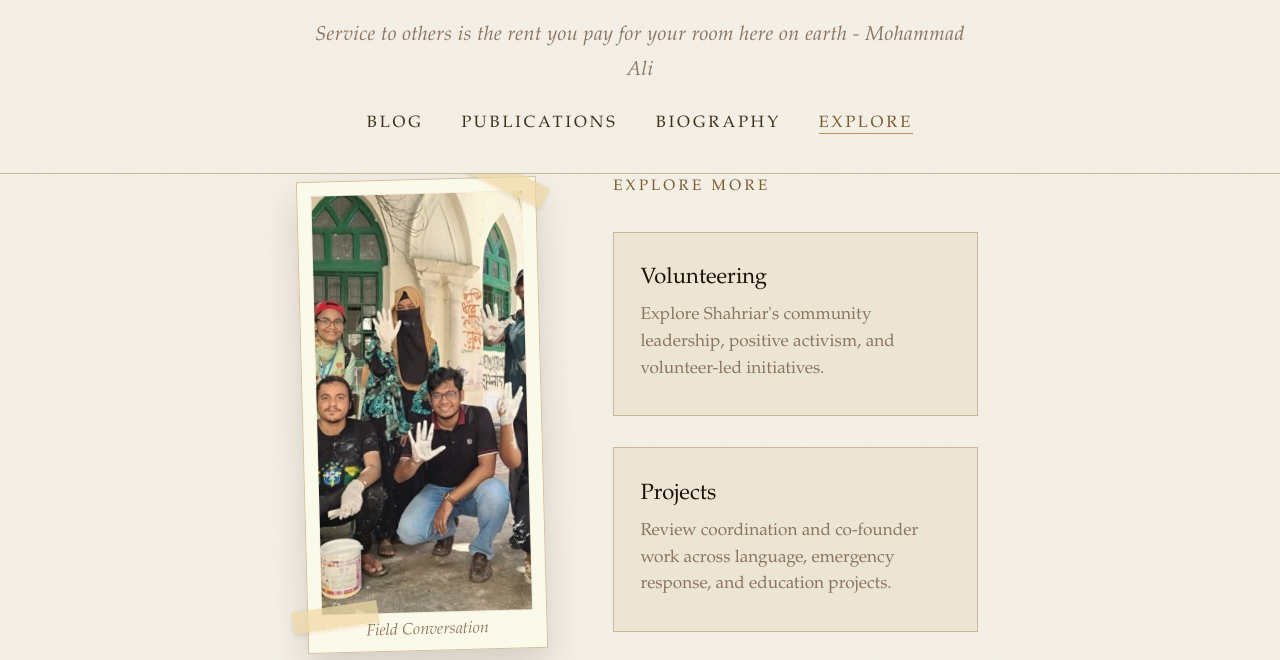
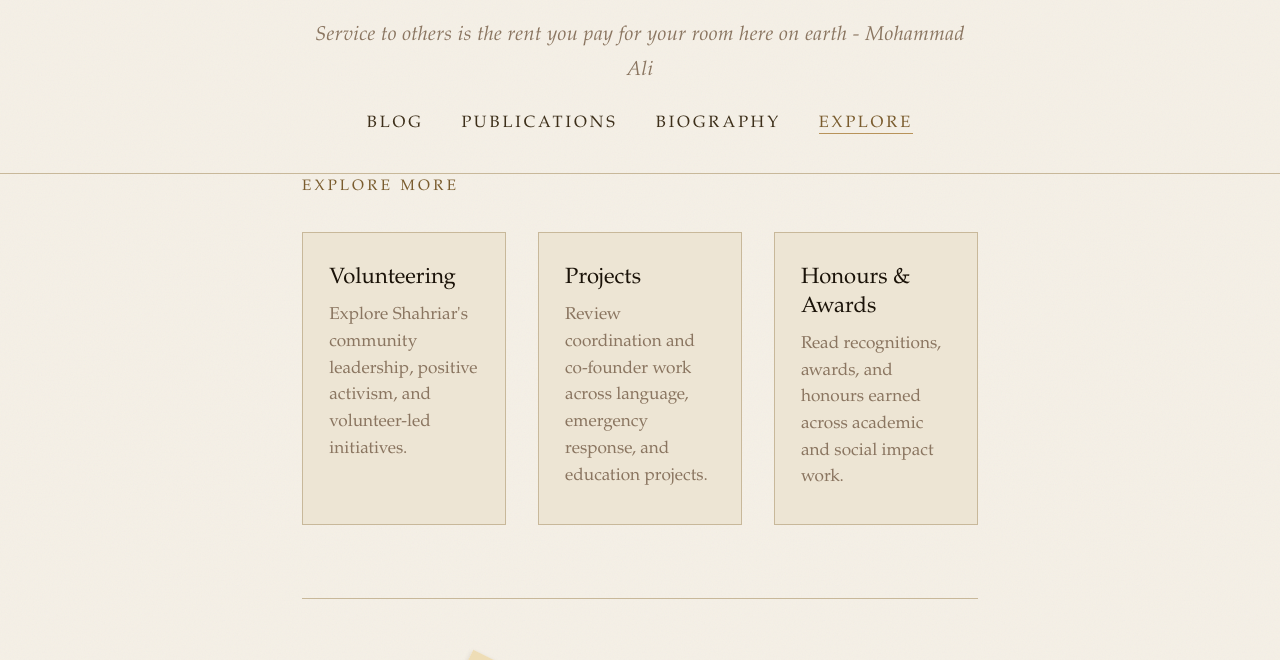
Before and after one commit to shahriarkfahim-sys/fahim-portfolio, a website built with Vite: page explore.html in a window 1280 px wide. Shown: the part 85-745 px from the top of the page. Built offline with nearby package versions, Linux system fonts and the light colour scheme.

Commit message:
Fixed Layout

```diff
--- a/explore.html
+++ b/explore.html
@@ -7,14 +7,23 @@
   <link rel="stylesheet" href="style.css">
   <style>
     /* ── Photo Memories ── */
+    .explore-shell {
+      max-width: 1120px;
+      padding-top: 4rem;
+      padding-bottom: 4rem;
+    }
+
     .explore-layout {
-      max-width: 1120px;
       display: grid;
       grid-template-columns: minmax(190px, 260px) minmax(0, 1fr);
       gap: clamp(1.75rem, 4vw, 3rem);
       align-items: start;
-      padding-top: 4rem;
-      padding-bottom: 4rem;
+    }
+
+    .explore-intro {
+      padding-bottom: 3.5rem;
+      margin-bottom: 3.5rem;
+      border-bottom: 1px solid var(--rule);
     }
 
     .explore-photo-rail {
@@ -278,7 +287,26 @@
 </header>
 
 <main style="padding-top: 0;">
-  <div class="container explore-layout">
+  <div class="container explore-shell">
+    <section class="explore-intro">
+      <p class="section-label">Explore More</p>
+      <div class="topic-grid">
+        <a href="#volunteering" class="topic-card">
+          <h3>Volunteering</h3>
+          <p>Explore Shahriar's community leadership, positive activism, and volunteer-led initiatives.</p>
+        </a>
+        <a href="#projects" class="topic-card">
+          <h3>Projects</h3>
+          <p>Review coordination and co-founder work across language, emergency response, and education projects.</p>
+        </a>
+        <a href="honours-awards.html" class="topic-card">
+          <h3>Honours &amp; Awards</h3>
+          <p>Read recognitions, awards, and honours earned across academic and social impact work.</p>
+        </a>
+      </div>
+    </section>
+
+    <div class="explore-layout">
       <aside class="explore-photo-rail" aria-label="Explore photo memories">
         <figure class="story-photo">
           <img
@@ -331,23 +359,6 @@
       </aside>
 
       <div class="explore-content">
-      <section class="explore-section">
-        <p class="section-label">Explore More</p>
-        <div class="topic-grid">
-          <a href="#volunteering" class="topic-card">
-            <h3>Volunteering</h3>
-            <p>Explore Shahriar's community leadership, positive activism, and volunteer-led initiatives.</p>
-          </a>
-          <a href="#projects" class="topic-card">
-            <h3>Projects</h3>
-            <p>Review coordination and co-founder work across language, emergency response, and education projects.</p>
-          </a>
-          <a href="honours-awards.html" class="topic-card">
-            <h3>Honours &amp; Awards</h3>
-            <p>Read recognitions, awards, and honours earned across academic and social impact work.</p>
-          </a>
-        </div>
-      </section>
 
   <!-- Volunteering -->
   <section class="cv-section explore-conferences explore-section" id="volunteering">
```
Lines whose indentation alone changed are shown as unchanged.
